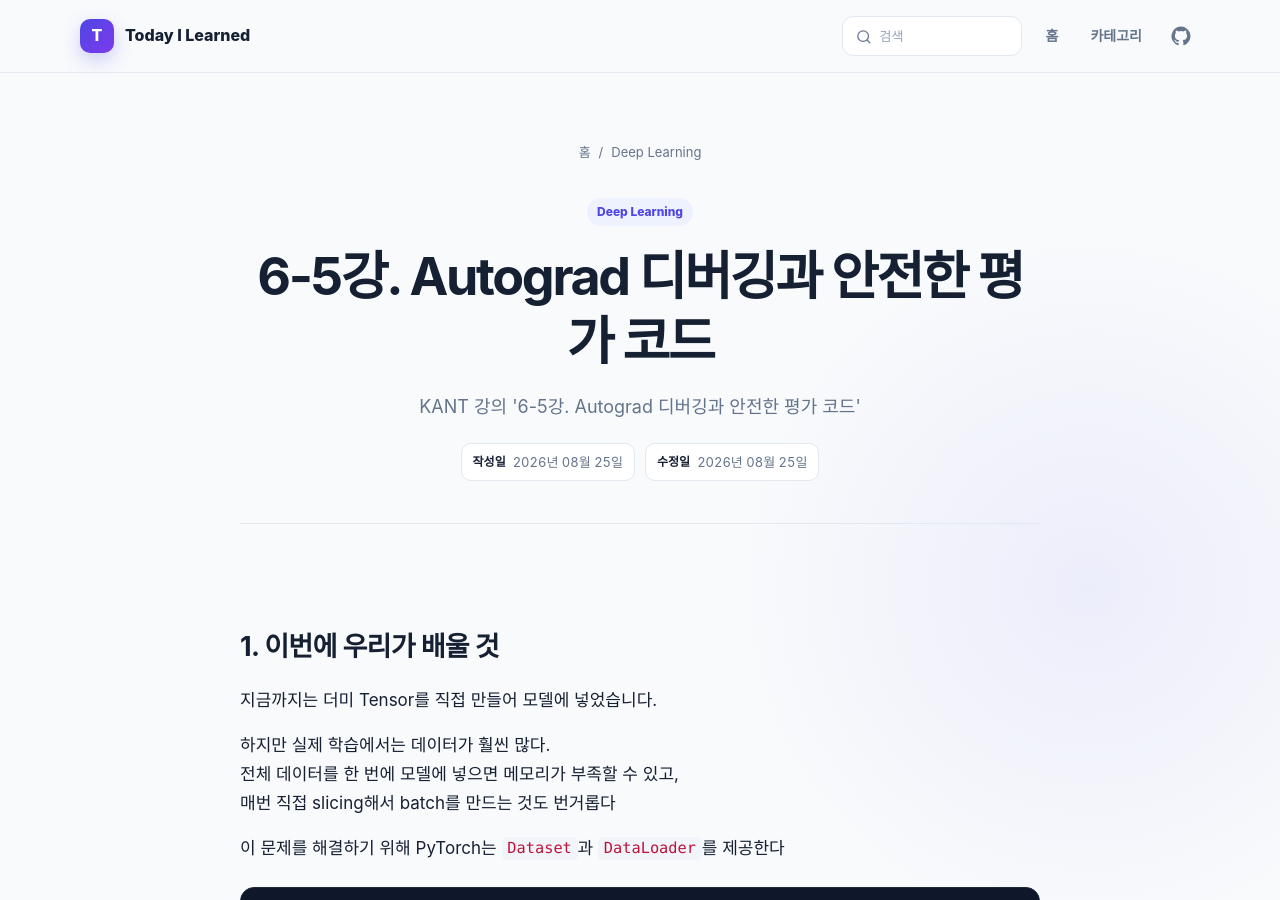
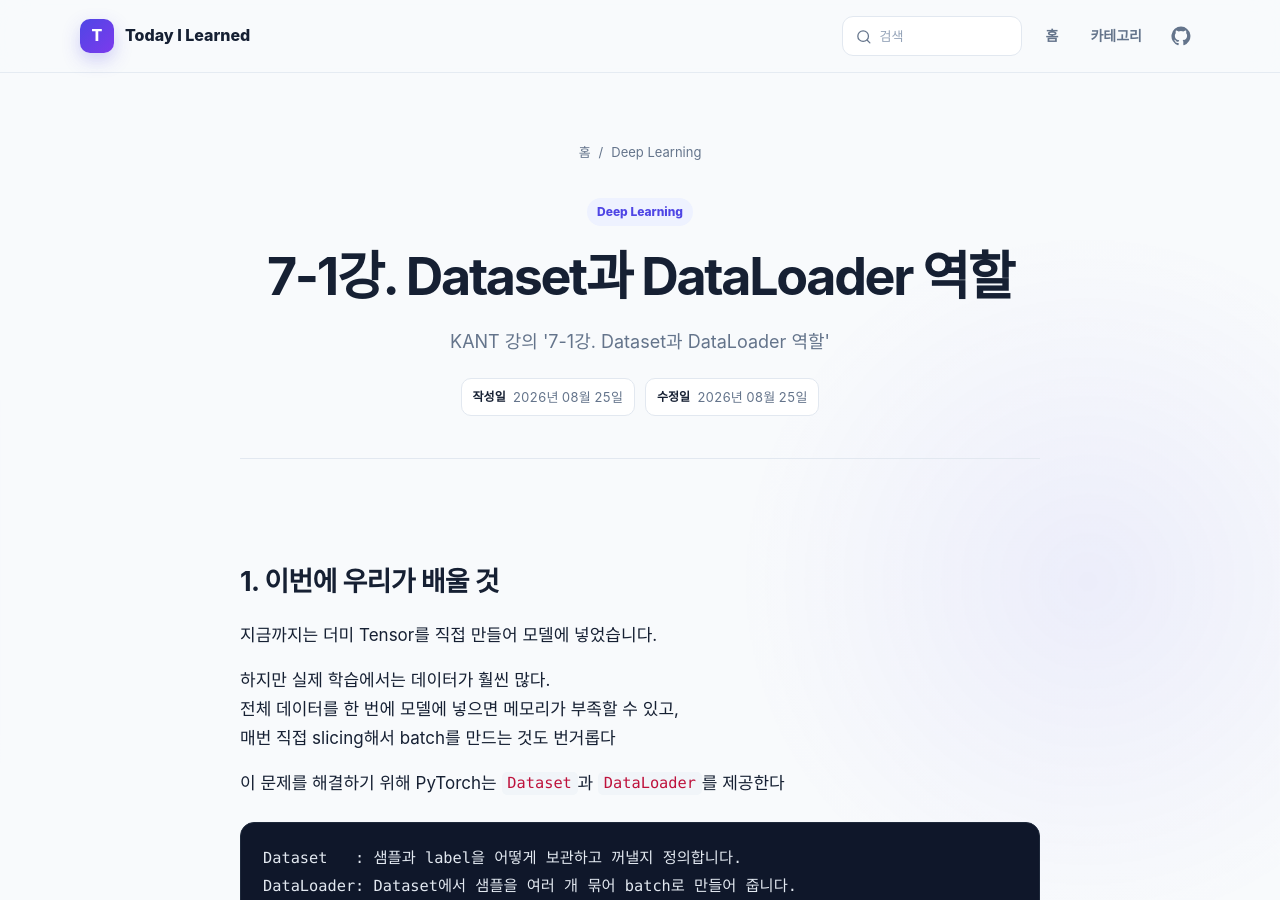
Before and after one commit to yshzjq/TIL, a Jekyll site: the page built from deep-learning/7-1강. Dataset과 DataLoader 역할.md, in a window 1280 px wide and 900 px high. Built offline with Jekyll 4.4.1, drawn with Linux system fonts in a browser that asks for light colours.

Commit message:
2026-08-25 TIL 제목 수정

```diff
--- a/deep-learning/7-1강. Dataset과 DataLoader 역할.md
+++ b/deep-learning/7-1강. Dataset과 DataLoader 역할.md
@@ -1,8 +1,8 @@
 ---
-title: 6-5강. Autograd 디버깅과 안전한 평가 코드
+title: 7-1강. Dataset과 DataLoader 역할
 date: 2026-08-25
 updated: 2026-08-25
-description: KANT 강의 '6-5강. Autograd 디버깅과 안전한 평가 코드'
+description: KANT 강의 '7-1강. Dataset과 DataLoader 역할'
 ---
 
 ## 1. 이번에 우리가 배울 것
```
Also changed, not shown: deep-learning/7-2강. TensorDataset과 Custom Dataset.md (+2 -2 lines).
